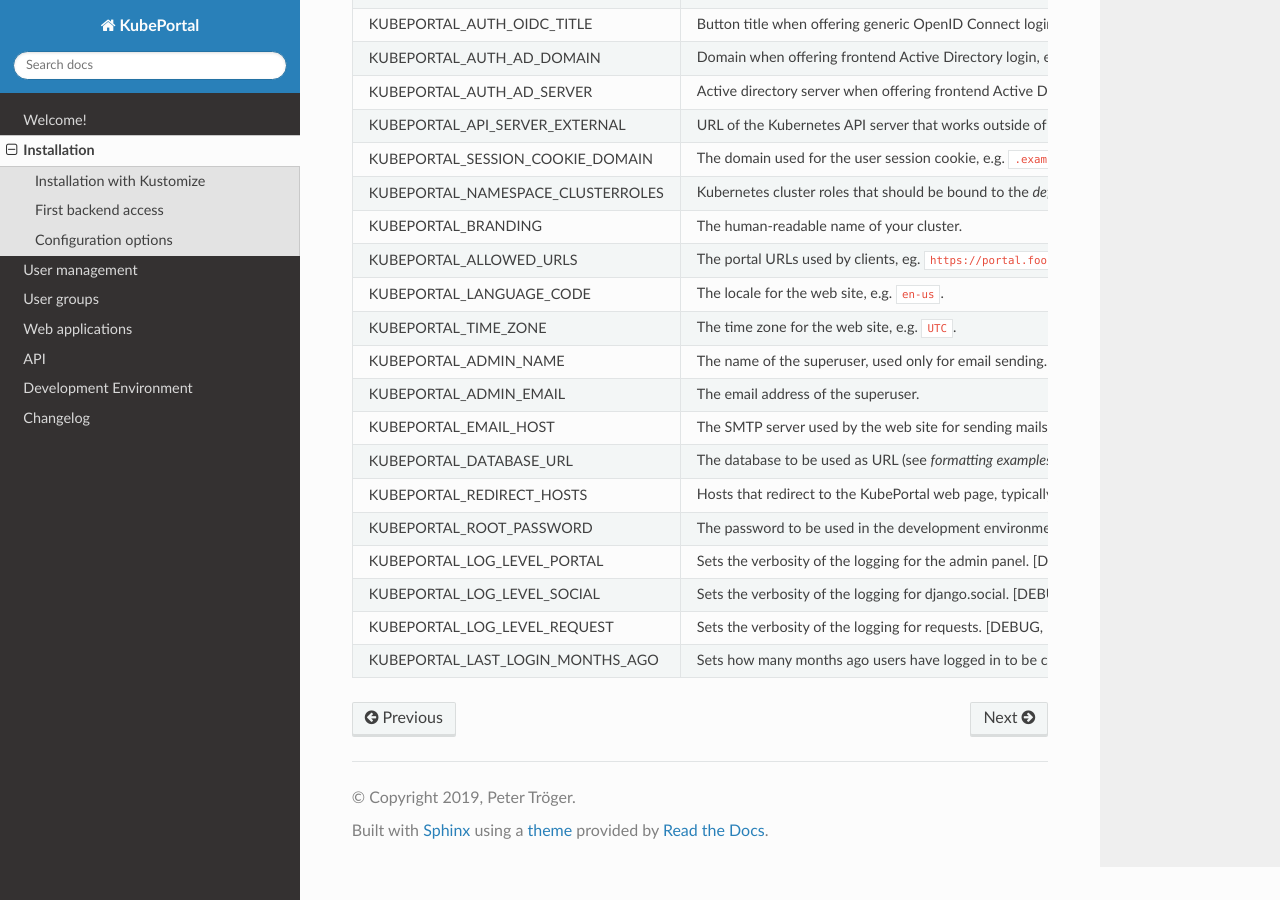
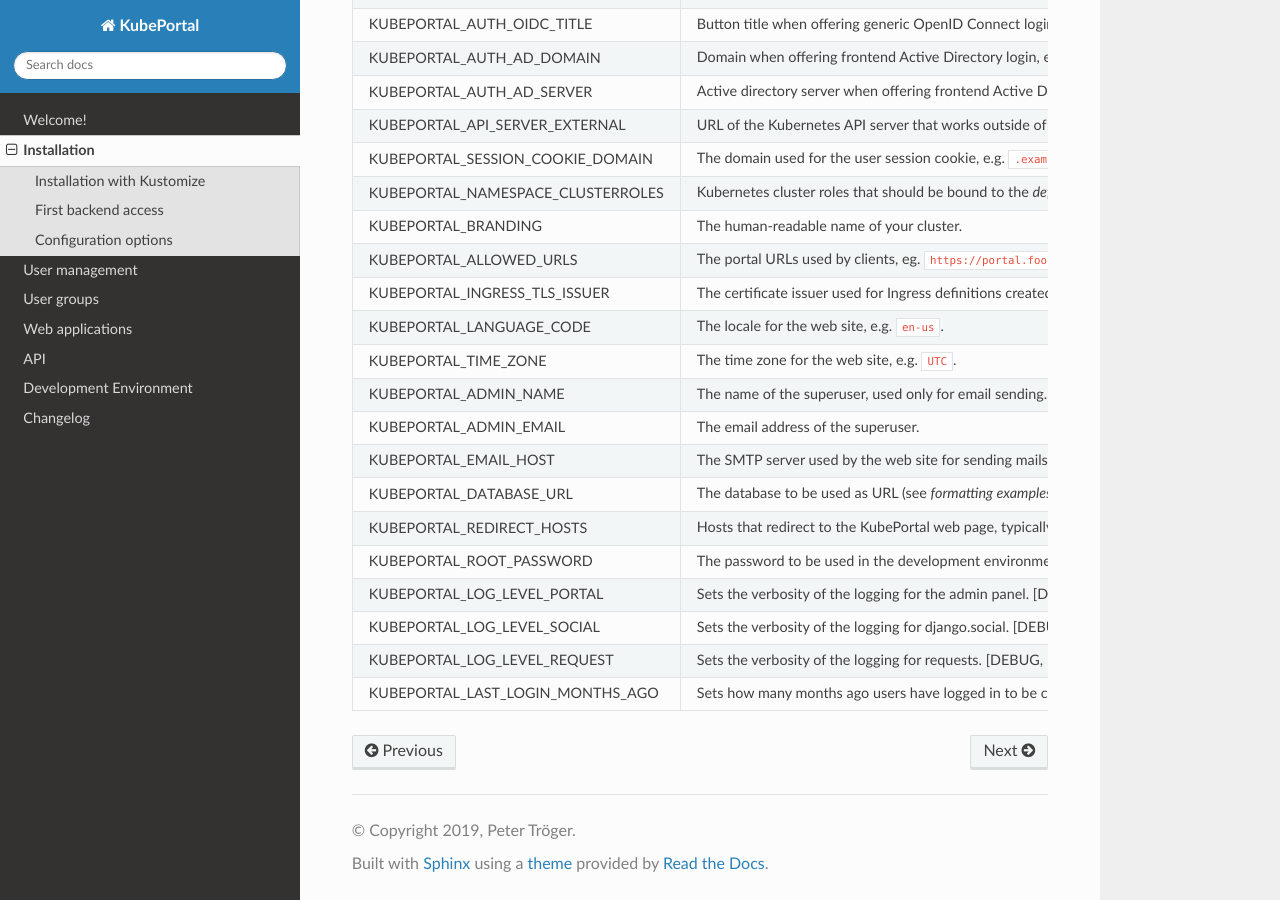
Before and after one commit to kubeportal/kubeportal, a Sphinx documentation site: the page built from docs/installation.rst, in a window 1280 px wide and 900 px high, scrolled down 1969 px. Built offline with Sphinx 7.4.7 and the Read the Docs theme 2.0.0, drawn with Linux system fonts in a browser that asks for light colours.

Commit message:
Add Ingress docs

```diff
--- a/docs/installation.rst
+++ b/docs/installation.rst
@@ -65,6 +65,7 @@ KUBEPORTAL_SESSION_COOKIE_DOMAIN      The domain used for the user session cooki
 KUBEPORTAL_NAMESPACE_CLUSTERROLES     Kubernetes cluster roles that should be bound to the *default* service account of newly created Kubernetes namespaces, e.g. ``minimal-api,standard-api``.
 KUBEPORTAL_BRANDING                   The human-readable name of your cluster.
 KUBEPORTAL_ALLOWED_URLS               The portal URLs used by clients, eg. ``https://portal.foo.com:8000,http://example.com``. This is crucial for browser security headers, such as CORS.
+KUBEPORTAL_INGRESS_TLS_ISSUER         The certificate issuer used for Ingress definitions created through the API.
 KUBEPORTAL_LANGUAGE_CODE              The locale for the web site, e.g. ``en-us``.
 KUBEPORTAL_TIME_ZONE                  The time zone for the web site, e.g. ``UTC``.
 KUBEPORTAL_ADMIN_NAME                 The name of the superuser, used only for email sending.
```
